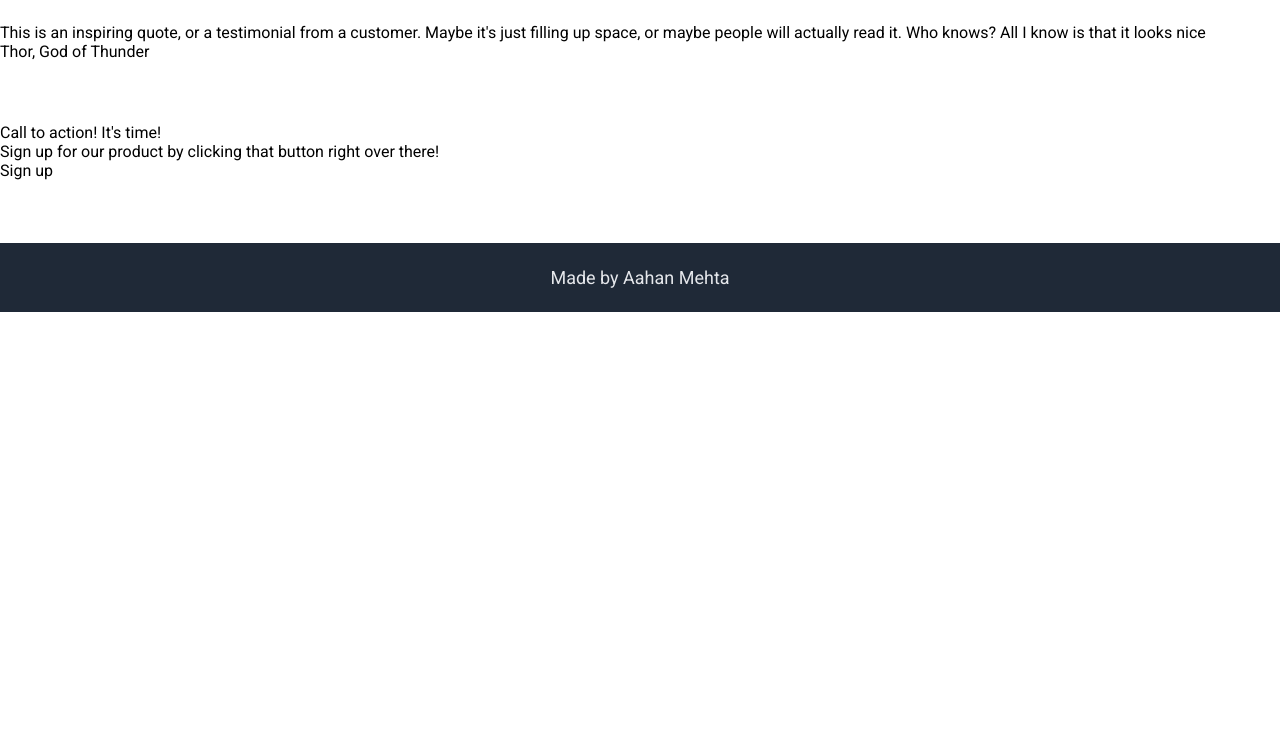
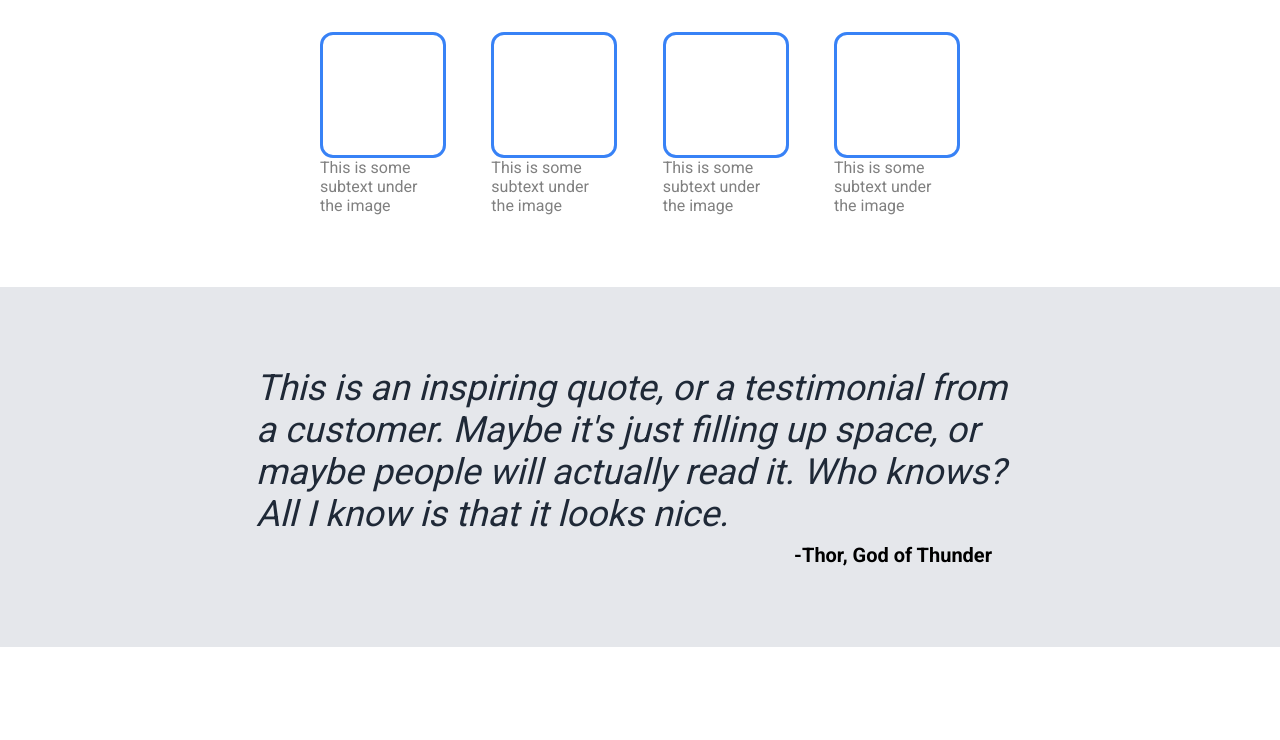
Before and after one commit to AahanMehta21/landing-page-template, a plain HTML site: page index.html in a window 1280 px wide. Shown: the part 488-1228 px from the top of the page. Before the commit the page ends 800 px from the top, so only its background shows below. Drawn offline with Linux system fonts and the light colour scheme.

Commit message:
set up layout of website (small changes needed)

```diff
--- /dev/null
+++ b/content_styles.css
@@ -0,0 +1,84 @@
+.info {
+    font-size: 36px;
+    color: #1f2937;
+    font-weight: 900;
+    text-align: center;
+    margin-top: 24px;
+}
+
+.panel {
+    display: flex;
+    justify-content: space-between;
+    padding-left: 25vw;
+    padding-right: 25vw;
+    margin-top: 48px;
+    margin-bottom: 72px;
+}
+
+.image {
+    height: 15vh;
+    width: 15vh;
+    border: 3px solid #3882F6;
+    border-radius: 13px;
+}
+
+.subtext {
+    width: 15vh;
+    color: gray;
+    font-size: 16px;
+}
+
+.quote {
+    background-color: #e5e7eb;
+    display: flex;
+    align-items: center;
+    justify-content: center;
+    flex-direction: column;
+    padding: 10vh 20vw;
+}
+
+.quote-text {
+    font-size: 36px;
+    font-style: italic;
+    color: #1F2937;
+}
+
+.quote-author {
+    font-size: 20px;
+    font-weight: 900;
+    margin-left: auto;
+    margin-right: 32px;
+    margin-top: 8px;
+}
+
+.signup {
+    background-color: #3882F6;
+    border-radius: 10px;
+    max-width: 60vw;
+    padding: 6vh 12vw;
+    margin: 96px 15vw;
+    display: flex;
+    justify-content: space-between;
+}
+
+.call-to-action {
+    color: white;
+    font-weight: bold;
+    font-size: 24px;
+}
+
+.signup-info {
+    color: #D3D3D3;
+    font-size: 15px;
+}
+
+.signup-button {
+    background-color: #3882F6;
+    border: 2px solid white;
+    justify-self: flex-start;
+    border-radius: 8px;
+    padding: 4px 24px;
+    margin-top: 8px;
+    font-size: 18px;
+    color: #F9FAF8;
+}
--- a/styles.css
+++ b/header_footer_styles.css
@@ -82,6 +82,7 @@ a {
     display: flex;
     flex: 1;
     justify-content: space-around;
+    padding-bottom: 96px;
 }
 
 
--- a/index.html
+++ b/index.html
@@ -1,7 +1,8 @@
 <!DOCTYPE html>
 <html lang="en">
 <head>
-    <link rel="stylesheet" href="styles.css">
+    <link rel="stylesheet" href="header_footer_styles.css">
+    <link rel="stylesheet" href="content_styles.css">
     <link href="https://fonts.googleapis.com/css2?family=Roboto:wght@400;700&display=swap" rel="stylesheet">
     <meta charset="UTF-8">
     <meta name="viewport" content="width=device-width, initial-scale=1.0">
@@ -47,16 +48,24 @@
                 <div class="image"></div>
                 <div class="subtext">This is some subtext under the image</div>
             </div>
+            <div class="item">
+                <div class="image"></div>
+                <div class="subtext">This is some subtext under the image</div>
+            </div>
         </div>
     </div>
     <div class="quote">
-        <div class="quote-text">This is an inspiring quote, or a testimonial from a customer. Maybe it's just filling up space, or maybe people will actually read it. Who knows? All I know is that it looks nice</div>
-        <div class="quote-author">Thor, God of Thunder</div>
+        <div class="quote-text">This is an inspiring quote, or a testimonial from a customer. Maybe it's just filling up space, or maybe people will actually read it. Who knows? All I know is that it looks nice.</div>
+        <div class="quote-author">-Thor, God of Thunder</div>
     </div>
     <div class="signup">
-        <div class="call-to-action">Call to action! It's time!</div>
-        <div class="signup-info">Sign up for our product by clicking that button right over there!</div>
-        <div class="signup-button"> Sign up</div>
+        <div class="left-signup">
+            <div class="call-to-action">Call to action! It's time!</div>
+            <div class="signup-info">Sign up for our product by clicking that button right over there!</div>
+        </div>
+        <div class="right-signup">
+            <div class="signup-button"> Sign up</div>
+        </div>
     </div>
     <div class="footer">
         Made by Aahan Mehta
```
